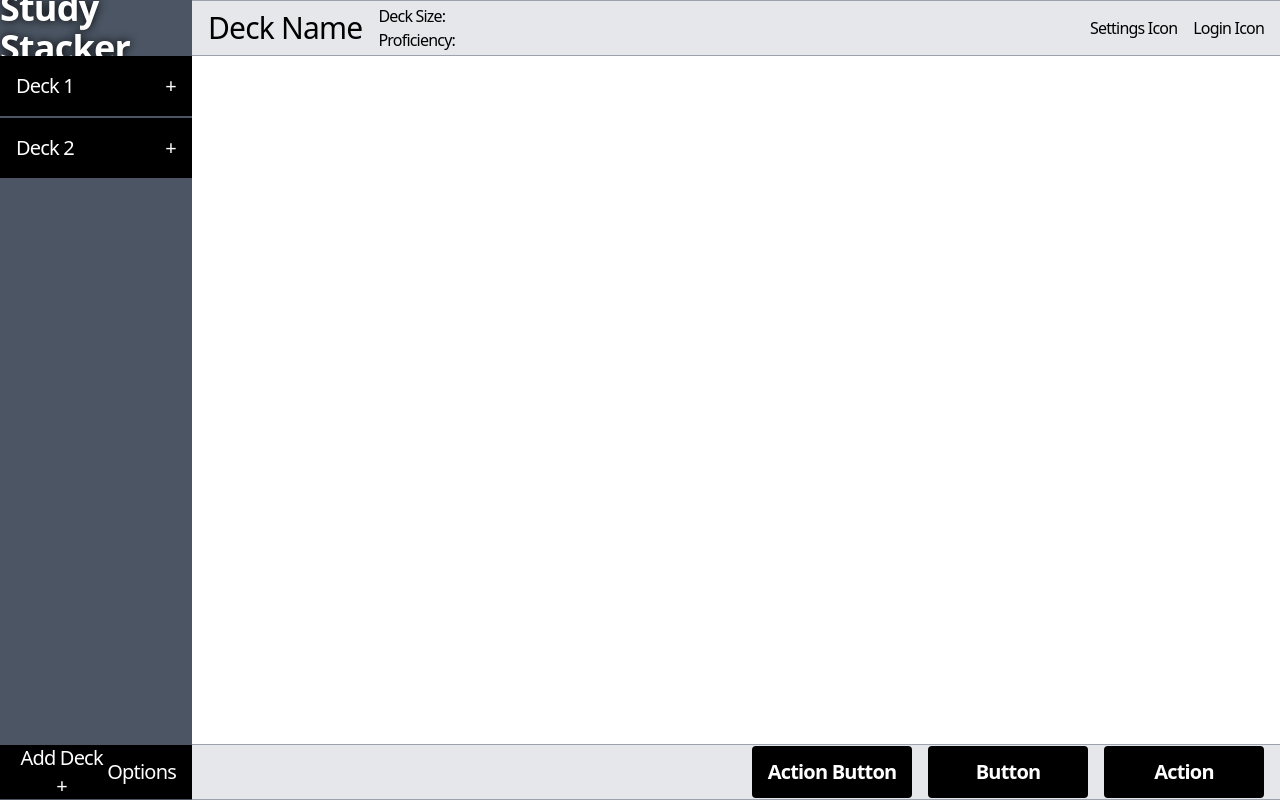
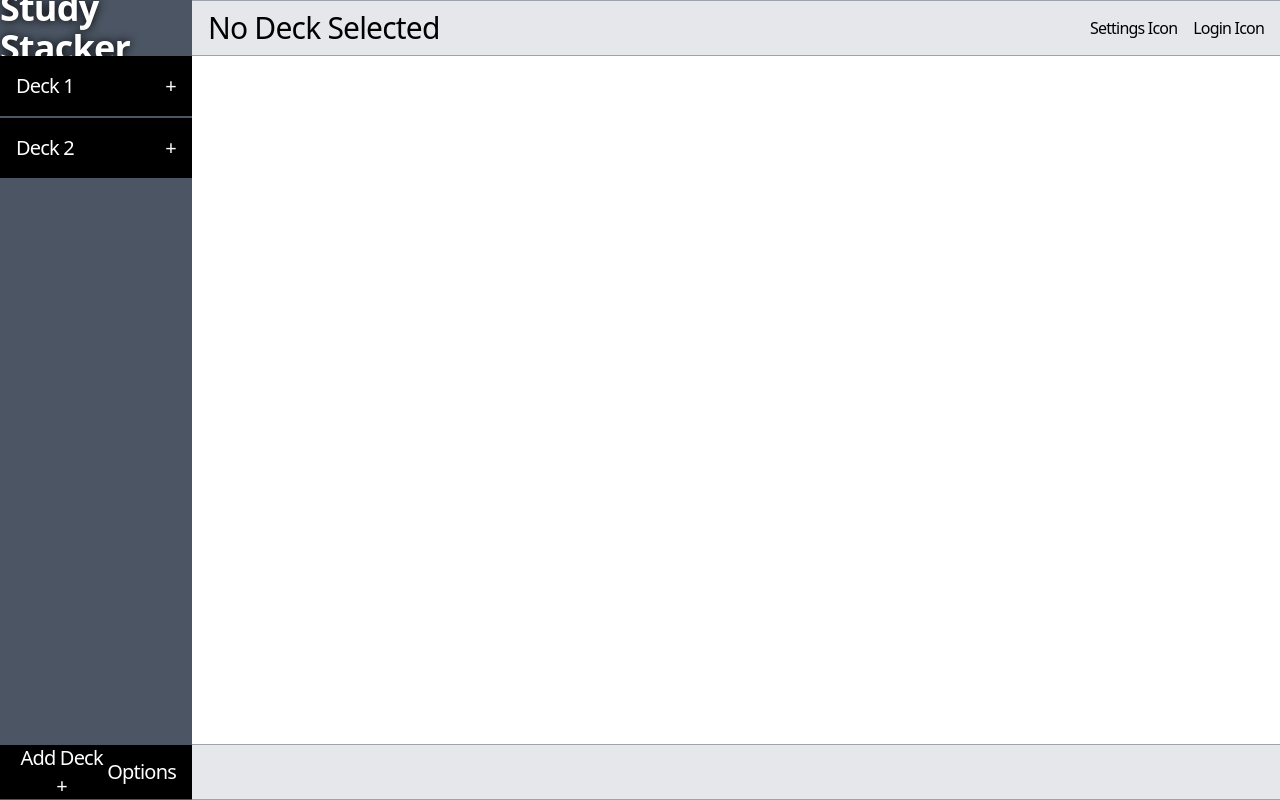
Before and after one commit to lseti1/AngularStudyStacker-123913, an Angular app: page / in a window 1280 px wide. Built offline with nearby package versions, Linux system fonts and the light colour scheme.

Commit message:
Service: Updated injectable to be across all child components inside the main-layout so that the bottom action bar and top bar only render certain elements if a deck has been selected

```diff
--- a/src/app/main-layout/bottom-action-bar/bottom-action-bar.html
+++ b/src/app/main-layout/bottom-action-bar/bottom-action-bar.html
@@ -1,5 +1,7 @@
 <div class="flex justify-end items-center bg-gray-200 w-full h-full border-y border-gray-400 p-4 text-white text-xl gap-4 font-bold">
+    @if (selectedDeckService.selectedDeck()) {
     <button class="bg-black min-w-[10rem] rounded hover:bg-gray-700 px-2 py-3 duration-300">Action Button</button>
     <button class="bg-black min-w-[10rem] rounded hover:bg-gray-700 px-2 py-3 duration-300">Button</button>
     <button class="bg-black min-w-[10rem] rounded hover:bg-gray-700 px-2 py-3 duration-300">Action</button>
+    }
 </div>
--- a/src/app/main-layout/bottom-action-bar/bottom-action-bar.ts
+++ b/src/app/main-layout/bottom-action-bar/bottom-action-bar.ts
@@ -1,4 +1,5 @@
 import { Component } from '@angular/core';
+import { SelectedDeck } from '../../services/selected-deck';
 
 @Component({
   selector: 'app-bottom-action-bar',
@@ -7,5 +8,5 @@ import { Component } from '@angular/core';
   styles: ``
 })
 export class BottomActionBar {
-
+  constructor (public selectedDeckService: SelectedDeck) {}
 }
--- a/src/app/main-layout/top-bar/top-bar.html
+++ b/src/app/main-layout/top-bar/top-bar.html
@@ -1,4 +1,5 @@
 <div class="flex justify-between items-center bg-gray-200 w-full h-full border-y border-gray-400 p-4 gap-4">
+    @if (selectedDeckService.selectedDeck()) {
     <div class="flex flex-row items-center justify-center gap-4">
         <h1 class="text-3xl">Deck Name</h1>
         <div>
@@ -6,6 +7,9 @@
             <p>Proficiency:</p>
         </div>
     </div>
+    } @else {
+        <h1 class="text-3xl">No Deck Selected</h1>
+    }
     <div class="flex flex-row items-center justify-center gap-4">
         <button>Settings Icon</button>
         <button>Login Icon</button>
--- a/src/app/main-layout/top-bar/top-bar.ts
+++ b/src/app/main-layout/top-bar/top-bar.ts
@@ -1,4 +1,5 @@
 import { Component } from '@angular/core';
+import { SelectedDeck } from '../../services/selected-deck';
 
 @Component({
   selector: 'app-top-bar',
@@ -7,5 +8,5 @@ import { Component } from '@angular/core';
   styles: ``
 })
 export class TopBar {
-
+  constructor(public selectedDeckService: SelectedDeck) {}
 }
```
